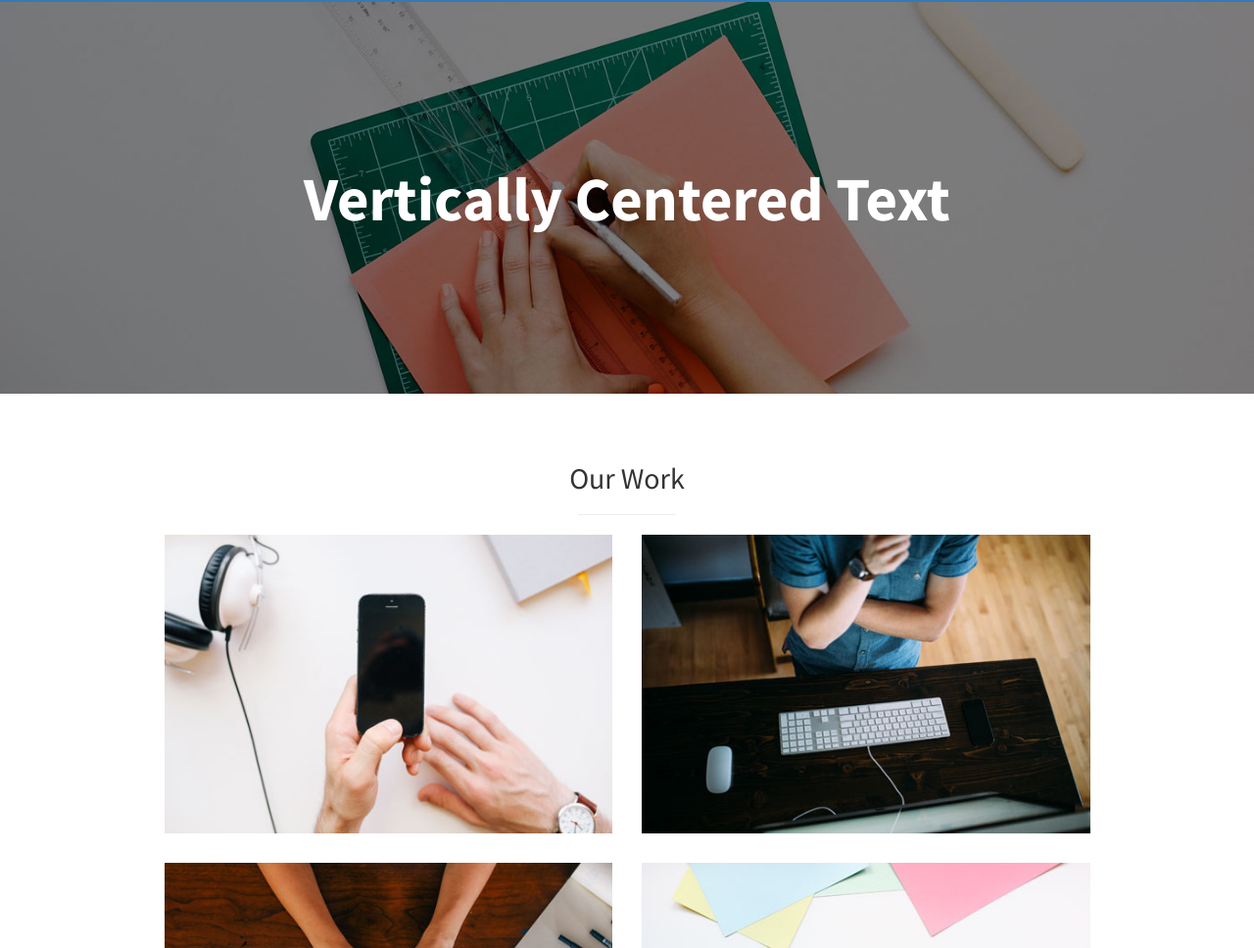
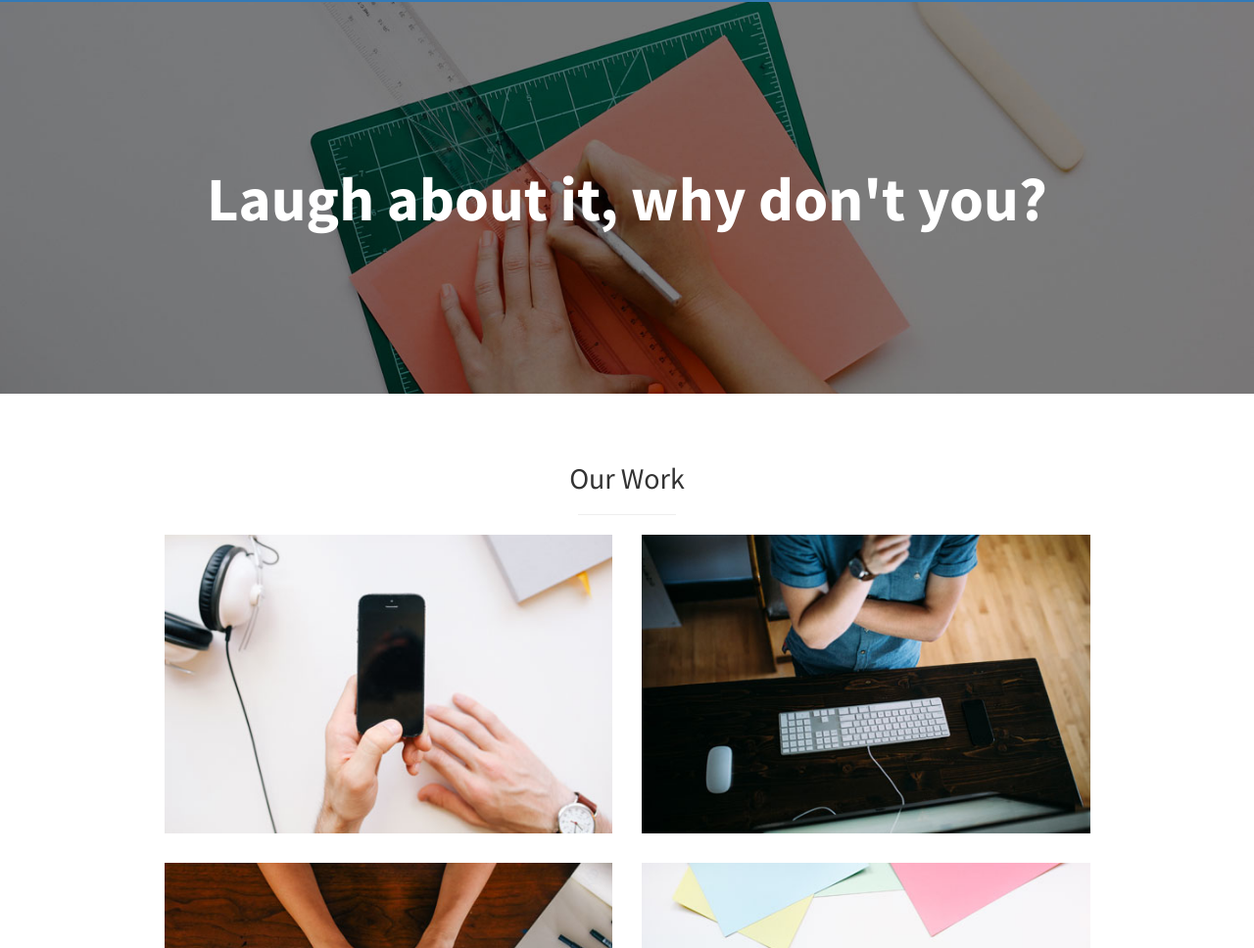
Before and after one commit to hbrannan/GreenfieldServer, a website: page public/index.html in a window 1280 px wide. Shown: the part 1470-2438 px from the top of the page at 98% size. Drawn offline with Linux system fonts and the light colour scheme.

Commit message:
Change wording

```diff
--- a/public/index.html
+++ b/public/index.html
@@ -130,7 +130,7 @@
     <!-- Callout -->
     <aside class="callout">
         <div class="text-vertical-center">
-            <h1>Vertically Centered Text</h1>
+            <h1>Laugh about it, why don't you?</h1>
         </div>
     </aside>
 
--- a/server.js
+++ b/server.js
@@ -3,6 +3,7 @@ const express = require('express');
 const utils = require('./server/utils.js');
 const bodyParser = require('body-parser');
 const altPort = 3000;
+const oneDay = 86400000;
 
 ////CONNECT TO SERVER
 const app = express();
```
